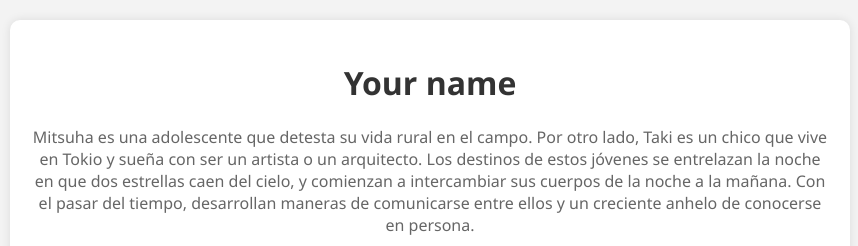
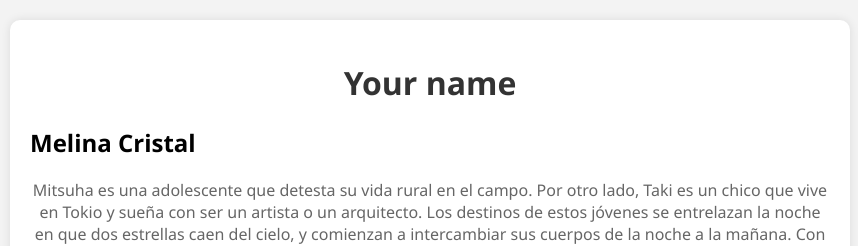
Before and after one commit to melinacristal/prueba, a plain HTML site: page styles/index.html in a window 1280 px wide. Shown: the top 246 px of the page, without its empty margins (210-1068 px from the left). Drawn offline with Linux system fonts and the light colour scheme.

Commit message:
Este es un segundo cambio

```diff
--- a/styles/index.html
+++ b/styles/index.html
@@ -10,6 +10,7 @@
 
 <div class="container">
     <h1>Your name</h1>
+    <h2> Melina Cristal</h2>
     <p>Mitsuha es una adolescente que detesta su vida rural en el campo. Por otro lado, Taki es un chico que vive en Tokio y sueña con ser un artista o un arquitecto. Los destinos de estos jóvenes se entrelazan la noche en que dos estrellas caen del cielo, y comienzan a intercambiar sus cuerpos de la noche a la mañana. Con el pasar del tiempo, desarrollan maneras de comunicarse entre ellos y un creciente anhelo de conocerse en persona.</p>
     <div class="images-container">
         <div class="image">
```
